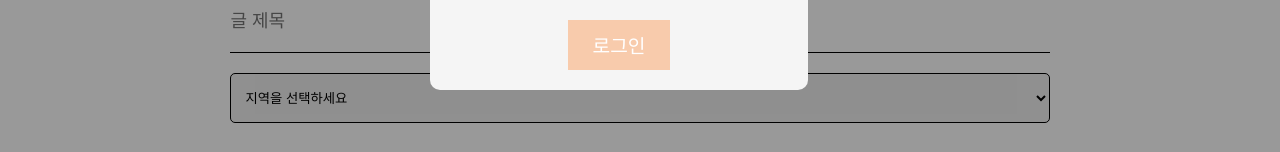
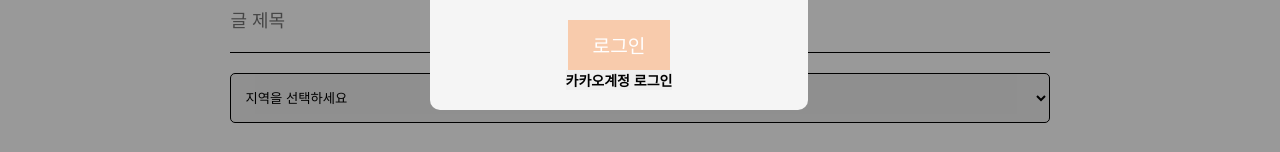
Before and after one commit to ChoiJi92/carrot_market_clone, a React (Create React App) app in the folder carrot_market/: page /write in a window 1280 px wide. Both pictures are taken after a click on the element "로그인". Shown: the part 395-547 px from the top of the page. Built offline with nearby package versions, Linux system fonts and the light colour scheme; no server answers.

Commit message:
카카오 로그인 기능 구현중 (미완성) #27

```diff
--- a/carrot_market/src/App.js
+++ b/carrot_market/src/App.js
@@ -35,8 +35,9 @@
         <Route path="/" element={<Main />} />
         <Route path="/contents" element={isloaded && <Contents />} />
         <Route path="/detail/:id" element={<Detail />} />
-        <Route path="/write" element={ <Write />} />
+        <Route path="/write" element={<Write />} />
         <Route path="/write/:id" element={isloaded && <Write />} />
+        <Route path="/oauth/kakao/callback"></Route>
       </Routes>
       {/* <Footer /> */}
     </div>
--- a/carrot_market/src/components/Kakao.js
+++ b/carrot_market/src/components/Kakao.js
@@ -1,38 +1,30 @@
 import React from "react";
 import styled from "styled-components";
-import KaKaoLogin from "react-kakao-login";
 
-const Kakao = ({ oAuthLoginHandler }) => {
+const Kakao = () => {
   return (
     <>
-      <KaKaoLogin
-        token={"c6f598807395f5b0e00db020204fa663"}
-        buttonText="kakao"
-        onSuccess={oAuthLoginHandler}
-        onFail={console.error}
-        onLogout={console.info}
-        style={buttonBlock}
-      >
-        <ButtoninnerText>카카오 계정으로 로그인</ButtoninnerText>
-      </KaKaoLogin>
+      <KaKaoBtn>
+        <ButtoninnerText>카카오계정 로그인</ButtoninnerText>
+      </KaKaoBtn>
     </>
   );
 };
 
-const buttonBlock = {
-  border: "none",
-  borderRadius: "9px",
-  fontSize: "17px",
-  width: "284px",
-  fontWeight: "500",
-  height: "32px",
-  cursor: "pointer",
-  background: "#fae101",
-  alignItems: "center",
-  display: "flex",
-  justifyContent: "center",
-  padding: "4px 0px",
-};
+const KaKaoBtn = styled.button`
+  border: "none";
+  border-radius: "9px";
+  font-size: "17px";
+  width: "284px";
+  font-weight: "500";
+  height: "32px";
+  cursor: "pointer";
+  background-color: "#fae101";
+  align-items: "center";
+  display: "flex";
+  justify-content: "center";
+  padding: "4px 0px";
+`;
 
 const ButtoninnerText = styled.h3`
   margin: 0;
--- a/carrot_market/src/components/Modal.js
+++ b/carrot_market/src/components/Modal.js
@@ -5,8 +5,9 @@
 import instance from "../shared/axios";
 import { useDispatch } from "react-redux";
 import { loginUserDB } from "../redux/modules/userSlice";
-
-// import Kakao from "../components/Kakao";
+//카카오 로그인
+import Kakao from "../components/Kakao";
+import { KAKAO_AUTH_URL } from "../shared/Oauth";
 
 //Signup Modal
 const ModalSignup = (props) => {
@@ -198,6 +199,13 @@
   const password_ref = React.useRef(null);
   const dispatch = useDispatch();
 
+  //카카오
+  const CLIENT_ID = "c8dd09da9391498bd9018eda3b52499f";
+
+  const REDIRECT_URI = "http://localhost:3000/oauth/callback/kakao";
+
+  const KAKAO_AUTH_URL = `https://kauth.kakao.com/oauth/authorize?client_id=${CLIENT_ID}&redirect_uri=${REDIRECT_URI}&response_type=code`;
+
   //버튼 비활성화
   const [username, setUsername] = React.useState("");
   const [pw, setPw] = React.useState("");
@@ -293,7 +301,8 @@
               >
                 로그인
               </Btn>
-              {/* <Kakao /> */}
+              {/* 카카오로그인 버튼 */}
+              <Kakao href={KAKAO_AUTH_URL} />
             </SignupWrap>
           </main>
         </section>
--- a/carrot_market/src/redux/modules/contentSlice.js
+++ b/carrot_market/src/redux/modules/contentSlice.js
@@ -1,5 +1,5 @@
-import { createSlice } from '@reduxjs/toolkit';
-import instance from '../../shared/axios';
+import { createSlice } from "@reduxjs/toolkit";
+import instance from "../../shared/axios";
 
 //middlewares
 // 컨텐츠 로드
@@ -8,13 +8,13 @@
     // const page = getState().content.page;
     await instance
       // .get('/api/post/list/', { params: { page: page } })
-            .get('/content')
+      .get("/api/posts")
       .then((response) => {
         // const data = getState().content.content_list;
-                const data = response.data
+        const data = response.data;
         // const new_data = [...data, ...response.data];
         // const new_page = page + 8;
-                dispatch(loadContent({ data: data}));
+        dispatch(loadContent({ data: data }));
       });
   };
 };
@@ -29,9 +29,13 @@
 // 컨텐츠 생성
 export const createContentDB = (data) => {
   return async function (dispatch) {
-        await instance.post('/content', data, {headers:{
-            "Content-Type": "multipart/form-data"
-        }}).then((response) => {
+    await instance
+      .post("/api/posts", data, {
+        headers: {
+          "Content-Type": "multipart/form-data",
+        },
+      })
+      .then((response) => {
         dispatch(createContent(response.data));
         // window.location.replace('/');
       });
@@ -53,15 +57,15 @@
 export const deleteContentDB = (data) => {
   return async function (dispatch) {
     await instance.delete(`/api/post/${data}/delete`).then((response) => {
-            console.log('삭제리스폰스', response.data);
+      console.log("삭제리스폰스", response.data);
       dispatch(deleteContent(data));
-            window.location.replace('/');
+      window.location.replace("/");
     });
   };
 };
 
 const contentSlice = createSlice({
-    name: 'content',
+  name: "content",
   initialState: {
     content_list: [],
     detail_list: [],
@@ -84,13 +88,13 @@
     },
     updateContent: (state, action) => {
       const index = state.content_list.findIndex(
-                (v) => v.id === action.payload.id,
+        (v) => v.id === action.payload.id
       );
       state.content_list[index] = action.payload;
     },
     deleteContent: (state, action) => {
       const new_content = state.content_list.filter(
-                (v, i) => i !== action.payload,
+        (v, i) => i !== action.payload
       );
       state.content_list = new_content;
     },
--- a/carrot_market/src/redux/modules/userSlice.js
+++ b/carrot_market/src/redux/modules/userSlice.js
@@ -4,6 +4,7 @@
 //login
 export const loginUserDB = (users) => {
   return async function (dispatch) {
+    console.log(users);
     await instance
       //서버에 데이터 값 넣기
       // .post("http://54.180.86.234:8080/user/login", users)
--- /dev/null
+++ b/carrot_market/src/shared/Oauth.js
@@ -0,0 +1,6 @@
+// rest api 키
+const CLIENT_ID = "c8dd09da9391498bd9018eda3b52499f";
+
+const REDIRECT_URI = "http://localhost:3000/oauth/callback/kakao";
+
+export const KAKAO_AUTH_URL = `https://kauth.kakao.com/oauth/authorize?client_id=${CLIENT_ID}&redirect_uri=${REDIRECT_URI}&response_type=code`;
```
Also changed, not shown: carrot_market/src/components/Header.js (+3 -2 lines). Lines whose indentation alone changed are shown as unchanged.
